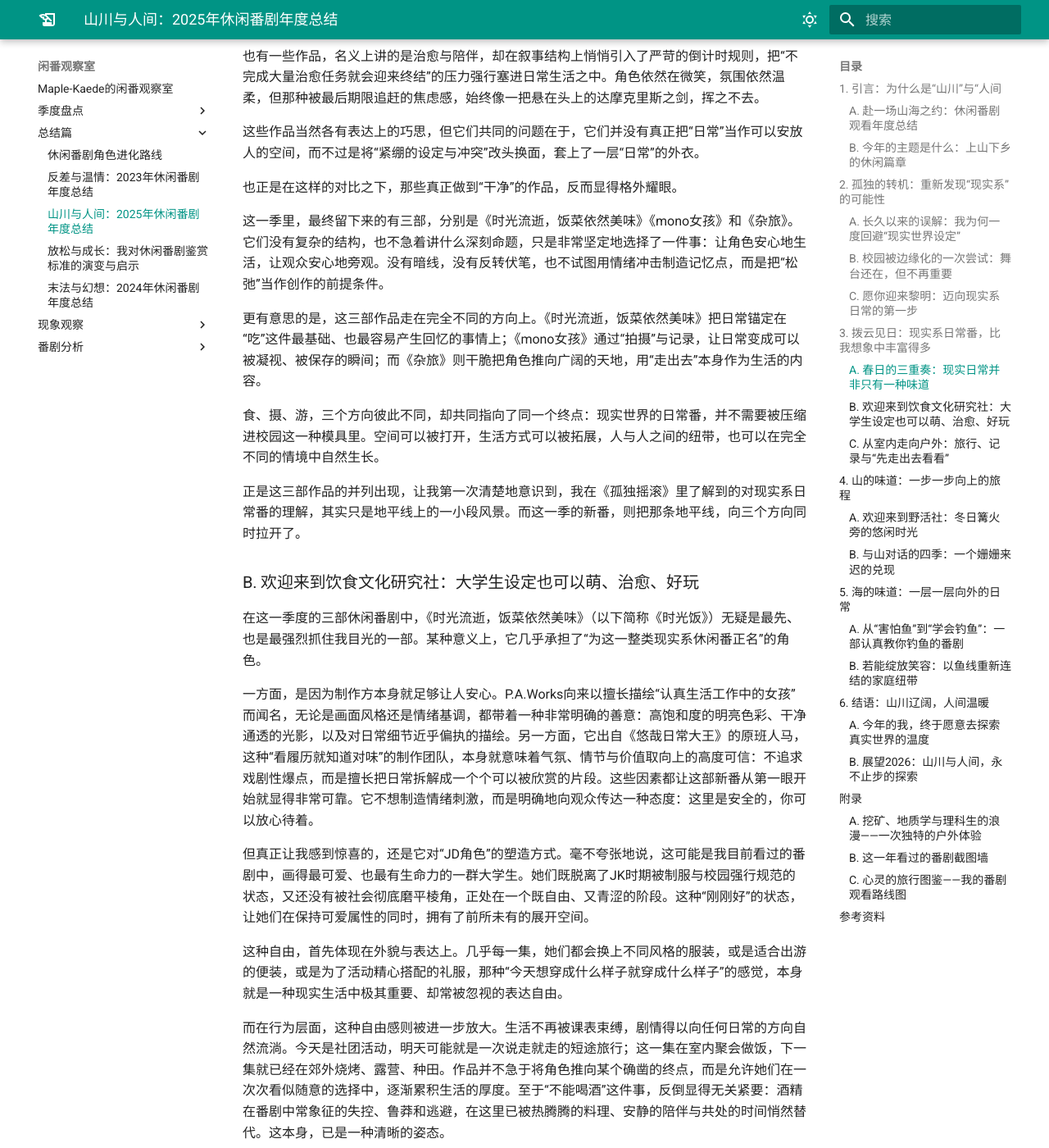
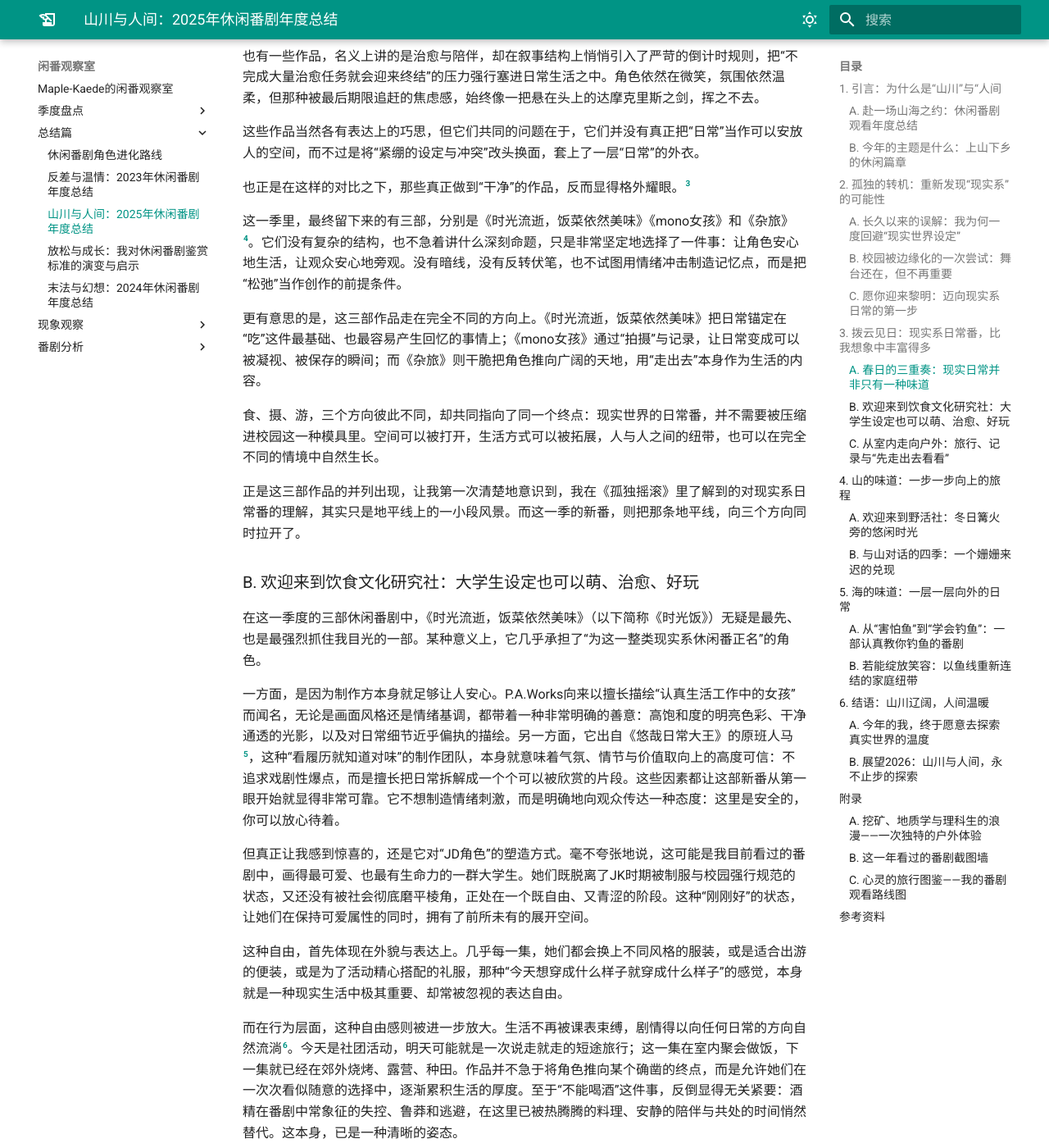
Before and after one commit to haveyouwantto/animedocs, an MkDocs documentation site: the page built from docs/总结篇/山川与人间：2025年休闲番剧年度总结.md, in a window 1280 px wide and 1400 px high, scrolled down 3784 px. Shown: the whole window at 82% size. Built offline with MkDocs 1.6.1 and Material for MkDocs 9.7.7, drawn with Linux system fonts in a browser that asks for light colours; plug-ins that fetch from the network failed and are left out; some of the changed text lies outside the part shown.

Commit message:
update reference

```diff
--- a/docs/总结篇/山川与人间：2025年休闲番剧年度总结.md
+++ b/docs/总结篇/山川与人间：2025年休闲番剧年度总结.md
@@ -105,9 +105,9 @@
 
 这些作品当然各有表达上的巧思，但它们共同的问题在于，它们并没有真正把“日常”当作可以安放人的空间，而不过是将“紧绷的设定与冲突”改头换面，套上了一层“日常”的外衣。
 
-也正是在这样的对比之下，那些真正做到“干净”的作品，反而显得格外耀眼。
+也正是在这样的对比之下，那些真正做到“干净”的作品，反而显得格外耀眼。[^3]
 
-这一季里，最终留下来的有三部，分别是《时光流逝，饭菜依然美味》《mono女孩》和《杂旅》。它们没有复杂的结构，也不急着讲什么深刻命题，只是非常坚定地选择了一件事：让角色安心地生活，让观众安心地旁观。没有暗线，没有反转伏笔，也不试图用情绪冲击制造记忆点，而是把“松弛”当作创作的前提条件。
+这一季里，最终留下来的有三部，分别是《时光流逝，饭菜依然美味》《mono女孩》和《杂旅》[^4]。它们没有复杂的结构，也不急着讲什么深刻命题，只是非常坚定地选择了一件事：让角色安心地生活，让观众安心地旁观。没有暗线，没有反转伏笔，也不试图用情绪冲击制造记忆点，而是把“松弛”当作创作的前提条件。
 
 更有意思的是，这三部作品走在完全不同的方向上。《时光流逝，饭菜依然美味》把日常锚定在“吃”这件最基础、也最容易产生回忆的事情上；《mono女孩》通过“拍摄”与记录，让日常变成可以被凝视、被保存的瞬间；而《杂旅》则干脆把角色推向广阔的天地，用“走出去”本身作为生活的内容。
 
@@ -119,13 +119,13 @@
 
 在这一季度的三部休闲番剧中，《时光流逝，饭菜依然美味》（以下简称《时光饭》）无疑是最先、也是最强烈抓住我目光的一部。某种意义上，它几乎承担了“为这一整类现实系休闲番正名”的角色。
 
-一方面，是因为制作方本身就足够让人安心。P.A.Works向来以擅长描绘“认真生活工作中的女孩”而闻名，无论是画面风格还是情绪基调，都带着一种非常明确的善意：高饱和度的明亮色彩、干净通透的光影，以及对日常细节近乎偏执的描绘。另一方面，它出自《悠哉日常大王》的原班人马，这种“看履历就知道对味”的制作团队，本身就意味着气氛、情节与价值取向上的高度可信：不追求戏剧性爆点，而是擅长把日常拆解成一个个可以被欣赏的片段。这些因素都让这部新番从第一眼开始就显得非常可靠。它不想制造情绪刺激，而是明确地向观众传达一种态度：这里是安全的，你可以放心待着。
+一方面，是因为制作方本身就足够让人安心。P.A.Works向来以擅长描绘“认真生活工作中的女孩”而闻名，无论是画面风格还是情绪基调，都带着一种非常明确的善意：高饱和度的明亮色彩、干净通透的光影，以及对日常细节近乎偏执的描绘。另一方面，它出自《悠哉日常大王》的原班人马[^5]，这种“看履历就知道对味”的制作团队，本身就意味着气氛、情节与价值取向上的高度可信：不追求戏剧性爆点，而是擅长把日常拆解成一个个可以被欣赏的片段。这些因素都让这部新番从第一眼开始就显得非常可靠。它不想制造情绪刺激，而是明确地向观众传达一种态度：这里是安全的，你可以放心待着。
 
 但真正让我感到惊喜的，还是它对“JD角色”的塑造方式。毫不夸张地说，这可能是我目前看过的番剧中，画得最可爱、也最有生命力的一群大学生。她们既脱离了JK时期被制服与校园强行规范的状态，又还没有被社会彻底磨平棱角，正处在一个既自由、又青涩的阶段。这种“刚刚好”的状态，让她们在保持可爱属性的同时，拥有了前所未有的展开空间。
 
 这种自由，首先体现在外貌与表达上。几乎每一集，她们都会换上不同风格的服装，或是适合出游的便装，或是为了活动精心搭配的礼服，那种“今天想穿成什么样子就穿成什么样子”的感觉，本身就是一种现实生活中极其重要、却常被忽视的表达自由。
 
-而在行为层面，这种自由感则被进一步放大。生活不再被课表束缚，剧情得以向任何日常的方向自然流淌。今天是社团活动，明天可能就是一次说走就走的短途旅行；这一集在室内聚会做饭，下一集就已经在郊外烧烤、露营、种田。作品并不急于将角色推向某个确凿的终点，而是允许她们在一次次看似随意的选择中，逐渐累积生活的厚度。至于“不能喝酒”这件事，反倒显得无关紧要：酒精在番剧中常象征的失控、鲁莽和逃避，在这里已被热腾腾的料理、安静的陪伴与共处的时间悄然替代。这本身，已是一种清晰的姿态。
+而在行为层面，这种自由感则被进一步放大。生活不再被课表束缚，剧情得以向任何日常的方向自然流淌[^6]。今天是社团活动，明天可能就是一次说走就走的短途旅行；这一集在室内聚会做饭，下一集就已经在郊外烧烤、露营、种田。作品并不急于将角色推向某个确凿的终点，而是允许她们在一次次看似随意的选择中，逐渐累积生活的厚度。至于“不能喝酒”这件事，反倒显得无关紧要：酒精在番剧中常象征的失控、鲁莽和逃避，在这里已被热腾腾的料理、安静的陪伴与共处的时间悄然替代。这本身，已是一种清晰的姿态。
 
 但真正让我意识到这部作品不只是“做得稳”，而是“做得开阔”的，还是它对角色的处理方式。剧中的每一位JD，都拥有足够清晰的性格与生活动机，即便单独拎出来，也完全可以支撑起一整集的展开。她们并不依赖“必须全员到齐”的集体行动来维持戏份，而是各自拥有可自然延展的生活轨迹。正是这种“去主角化”的结构，让整部作品显得格外从容，也让“社团”更像一个可随时停靠的港湾，而非被情节绑定的集合点。
 
```
Also changed, not shown: other parts of docs/总结篇/山川与人间：2025年休闲番剧年度总结.md (+20 -33 lines).
